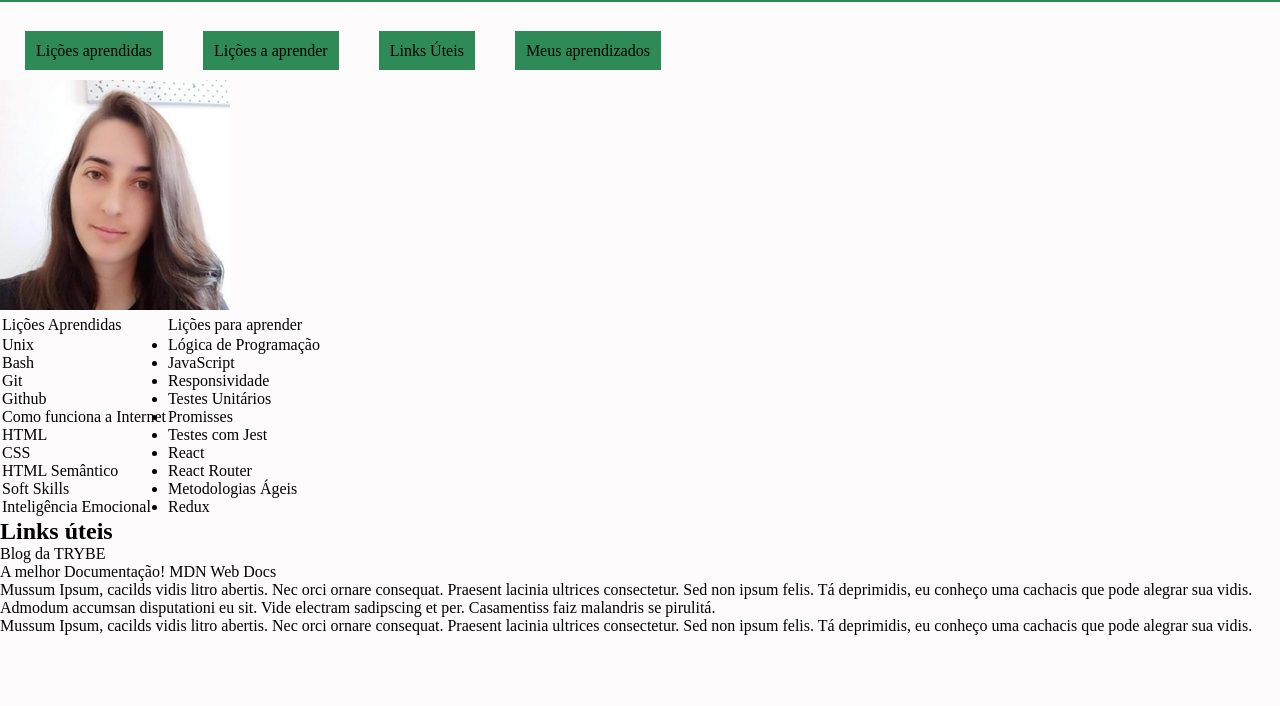
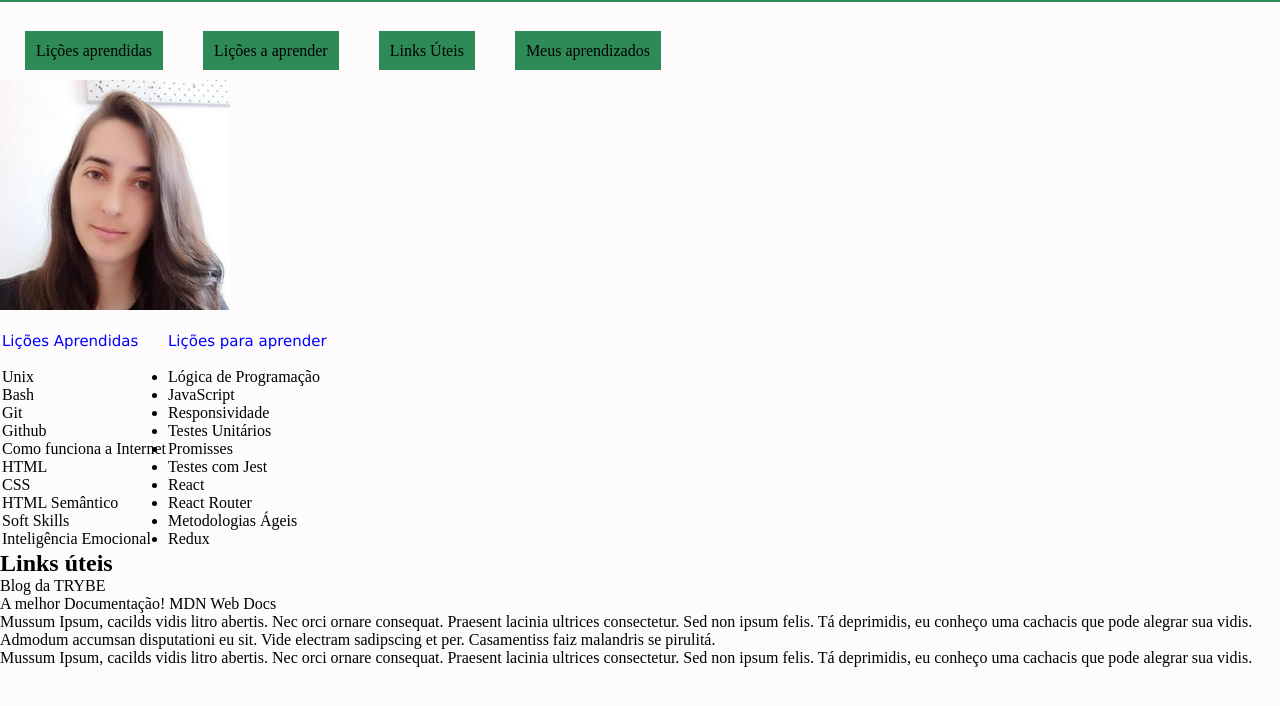
Before and after one commit to uetiari/trybe-lesson-learned, a website: page index.html in a window 1280 px wide. Shown: the part 68-774 px from the top of the page. Drawn offline with Linux system fonts and the light colour scheme.

Commit message:
Requisito #14

```diff
--- a/index.html
+++ b/index.html
@@ -36,8 +36,8 @@
         <section class="lessons">
             <table>
                 <tr>
-                  <td><p>Lições Aprendidas</p></td>
-                  <td><p>Lições para aprender</p></td>
+                  <td><p class="lessonslist_aprendidas">Lições Aprendidas</p></td>
+                  <td><p class="lessonslist_aprender">Lições para aprender</p></td>
                 </tr>
                 <tr>
                     <td>
--- a/style.css
+++ b/style.css
@@ -53,3 +53,10 @@ nav ul li {
 #navigation a:hover{
   color: white;
 }
+
+.lessonslist_aprendidas, .lessonslist_aprender {
+  font-size: 15px;
+  color: blue;
+  line-height: 50px;
+  font-family: Verdana, Tahoma, sans-serif;
+}
```
